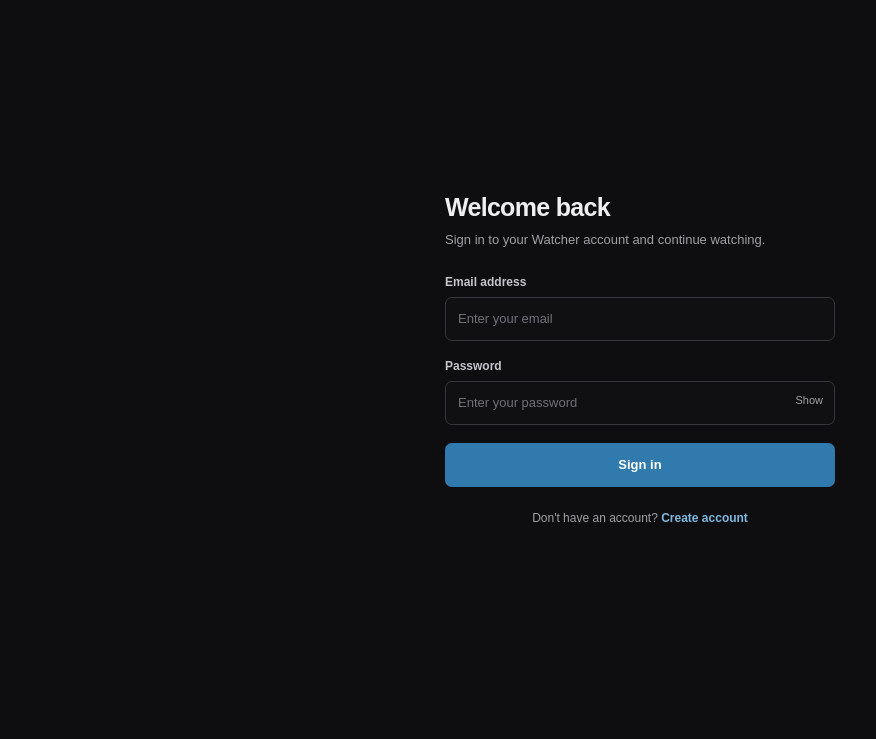
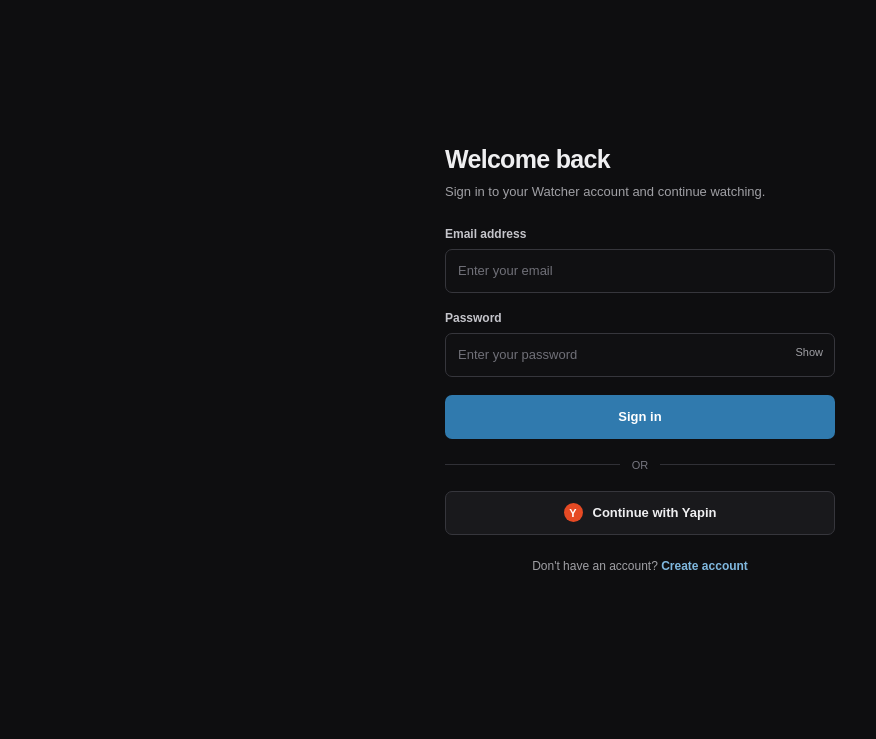
Before and after one commit to starzyyoutuber-star/starzyyt.com, a plain HTML site: page login.html in a window 1280 px wide. Shown: the part 61-800 px from the top of the page, without its empty margins (0-876 px from the left). Drawn offline with Linux system fonts and the light colour scheme; a script that the page names is missing.

Commit message:
Implement Yapin login button and styles
Added Yapin OAuth login functionality and styles.

```diff
--- a/login.html
+++ b/login.html
@@ -88,6 +88,55 @@
 }
 .login-button:active{background:#28648e}
 .login-button:disabled{opacity:.6;cursor:wait}
+
+.divider{
+display:flex;
+align-items:center;
+gap:12px;
+margin:20px 0;
+color:#777780;
+font-size:11px;
+}
+.divider:before,
+.divider:after{
+content:"";
+flex:1;
+height:1px;
+background:#303036;
+}
+
+.yapin-button{
+width:100%;
+height:44px;
+display:flex;
+align-items:center;
+justify-content:center;
+gap:10px;
+border:1px solid #36363c;
+border-radius:7px;
+background:#19191c;
+color:#efeff1;
+font-size:13px;
+font-weight:700;
+text-decoration:none;
+cursor:pointer;
+transition:background .15s;
+}
+.yapin-button:hover{background:#252529}
+.yapin-button:active{background:#303036}
+.yapin-icon{
+width:19px;
+height:19px;
+border-radius:50%;
+background:#e64a24;
+display:flex;
+align-items:center;
+justify-content:center;
+font-size:11px;
+font-weight:800;
+color:white;
+}
+
 .message{
 display:none;
 padding:11px;
@@ -125,7 +174,7 @@
 <body>
 
 <header class="header">
-<div class="logo">Watcher</div>
+<div class="logo"></div>
 </header>
 
 <main>
@@ -145,6 +194,7 @@
 autocomplete="email" required>
 
 <label class="field-label" for="password">Password</label>
+
 <div class="password-wrap">
 <input class="field" id="password"
 type="password"
@@ -162,6 +212,13 @@
 <div class="message" id="message"></div>
 
 </form>
+
+<div class="divider">OR</div>
+
+<a href="#" class="yapin-button" id="yapinLogin">
+<span class="yapin-icon">Y</span>
+Continue with Yapin
+</a>
 
 <div class="signup-text">
 Don't have an account? <a href="signup.html">Create account</a>
@@ -182,6 +239,36 @@
 const form = document.getElementById('loginForm');
 const message = document.getElementById('message');
 const button = document.getElementById('loginButton');
+
+// Yapin OAuth configuration
+const YAPIN_CLIENT_ID = 'd8ace359-75ab-4aab-b0ef-5c582ad4aac';
+const YAPIN_REDIRECT_URI = 'https://starzyyt.com/yapin-callback.html';
+
+const yapinButton = document.getElementById('yapinLogin');
+
+yapinButton.addEventListener('click', (e) => {
+e.preventDefault();
+
+const randomBytes = new Uint8Array(32);
+crypto.getRandomValues(randomBytes);
+
+const state = Array.from(randomBytes)
+.map(byte => byte.toString(16).padStart(2,'0'))
+.join('');
+
+sessionStorage.setItem('yapin_oauth_state',state);
+
+const params = new URLSearchParams({
+client_id: YAPIN_CLIENT_ID,
+redirect_uri: YAPIN_REDIRECT_URI,
+response_type: 'code',
+scope: 'identify',
+state: state
+});
+
+window.location.href =
+'https://www.yapin.gg/oauth/authorize?' + params.toString();
+});
 
 function showMessage(text,type){
 message.textContent = text;
```
